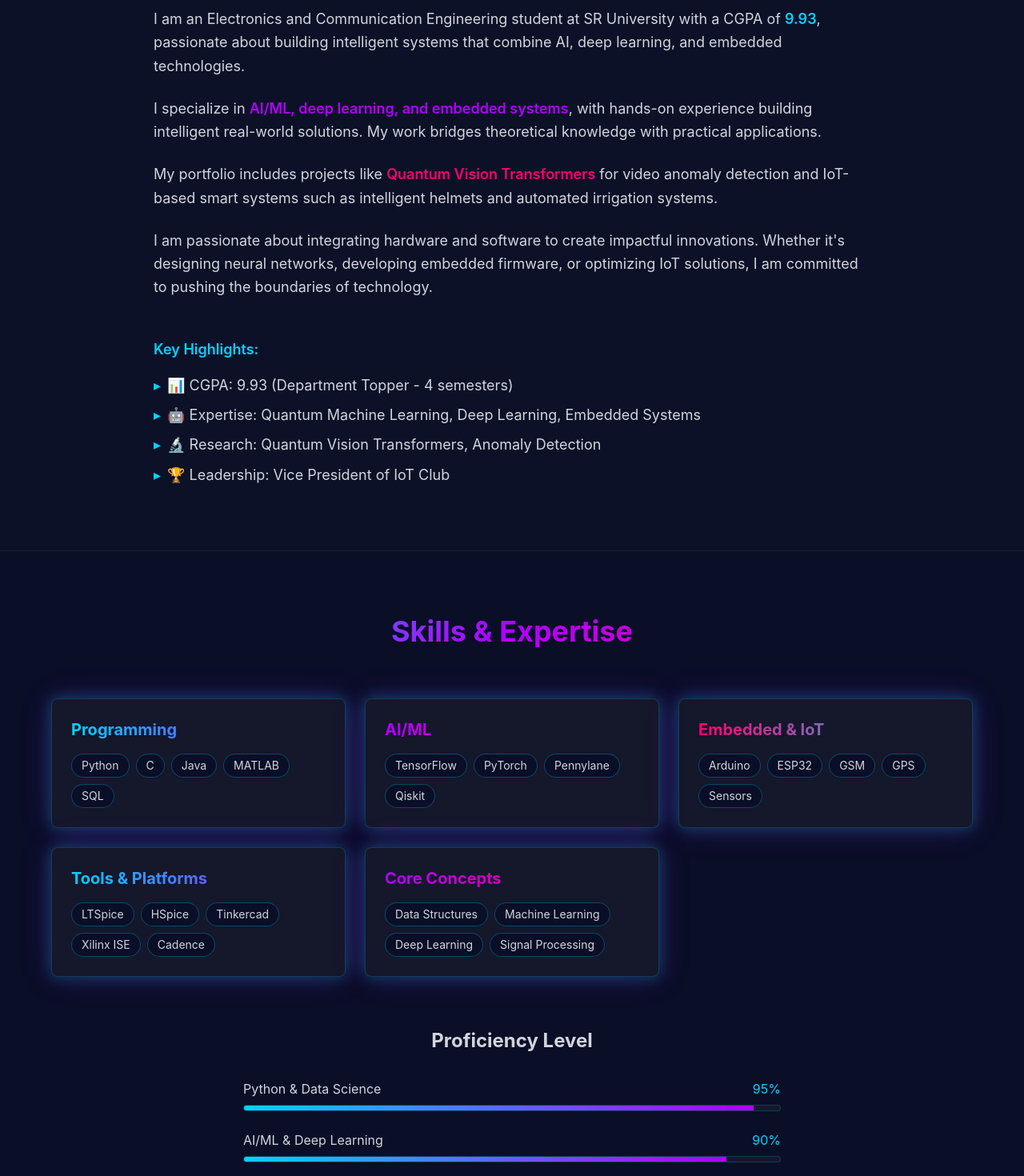
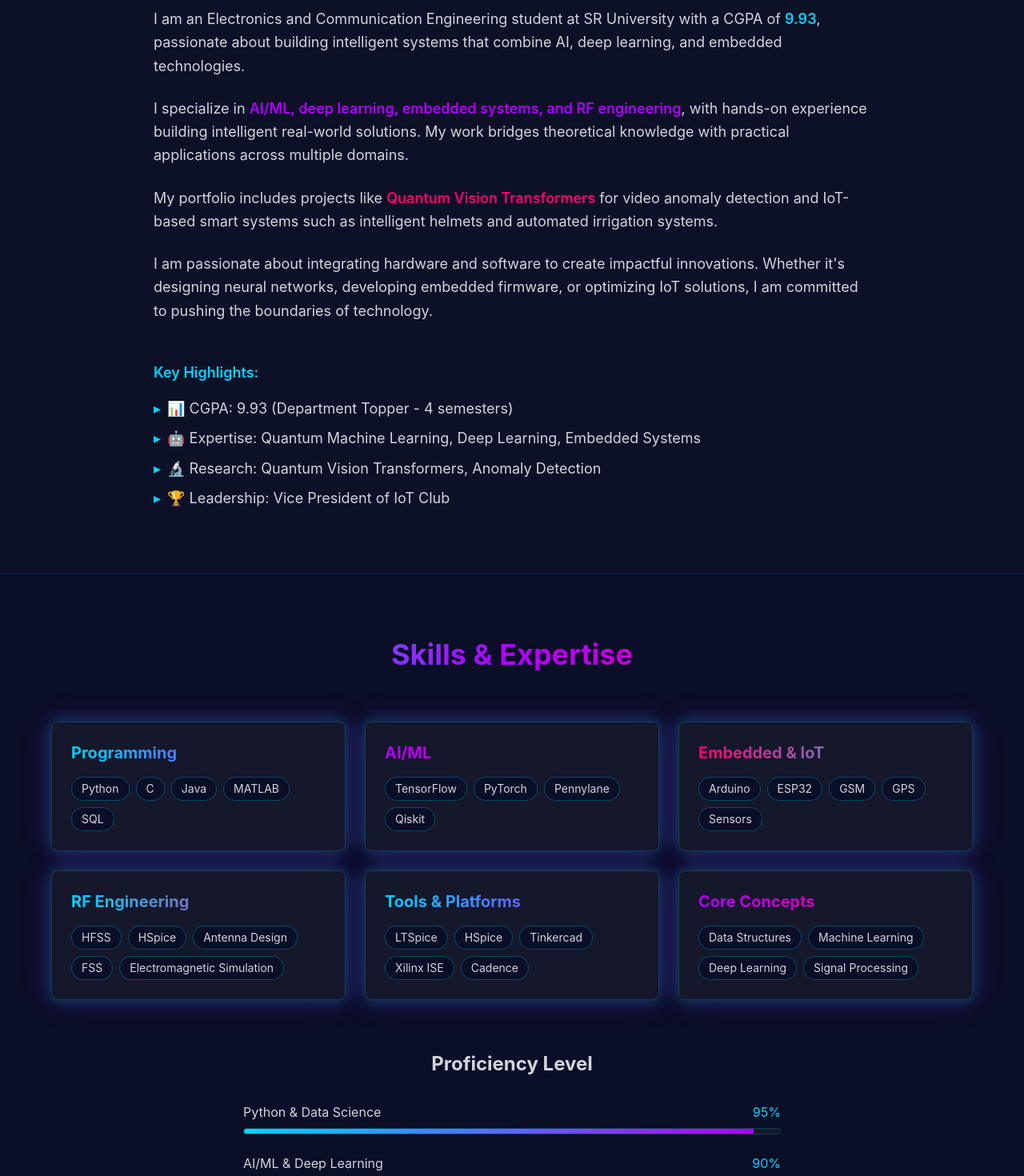
Before and after one commit to Ajju-creator/Myportfolio, a React (Vite) app: page / in a window 1280 px wide. Shown: the part 960-2430 px from the top of the page at 80% size. Built offline with nearby package versions, Linux system fonts and the light colour scheme.

Commit message:
Add RF Engineering skills section and proficiency level

```diff
--- a/src/sections/About.jsx
+++ b/src/sections/About.jsx
@@ -31,7 +31,7 @@ const About = () => {
           </motion.p>
 
           <motion.p variants={fadeInUp}>
-            I specialize in <span className="text-neon-purple font-semibold">AI/ML, deep learning, and embedded systems</span>, with hands-on experience building intelligent real-world solutions. My work bridges theoretical knowledge with practical applications.
+            I specialize in <span className="text-neon-purple font-semibold">AI/ML, deep learning, embedded systems, and RF engineering</span>, with hands-on experience building intelligent real-world solutions. My work bridges theoretical knowledge with practical applications across multiple domains.
           </motion.p>
 
           <motion.p variants={fadeInUp}>
--- a/src/sections/Skills.jsx
+++ b/src/sections/Skills.jsx
@@ -16,6 +16,11 @@ const Skills = () => {
       title: 'Embedded & IoT',
       color: 'from-neon-pink to-neon-blue',
       skills: ['Arduino', 'ESP32', 'GSM', 'GPS', 'Sensors']
+    },
+    {
+      title: 'RF Engineering',
+      color: 'from-neon-blue to-neon-pink',
+      skills: ['HFSS', 'HSpice', 'Antenna Design', 'FSS', 'Electromagnetic Simulation']
     },
     {
       title: 'Tools & Platforms',
@@ -100,6 +105,7 @@ const Skills = () => {
             { name: 'AI/ML & Deep Learning', level: 90 },
             { name: 'Embedded Systems', level: 85 },
             { name: 'IoT & Robotics', level: 85 },
+            { name: 'RF Engineering & Antenna Design', level: 80 },
           ].map((skill, idx) => (
             <div key={idx}>
               <div className="flex justify-between mb-2">
```
